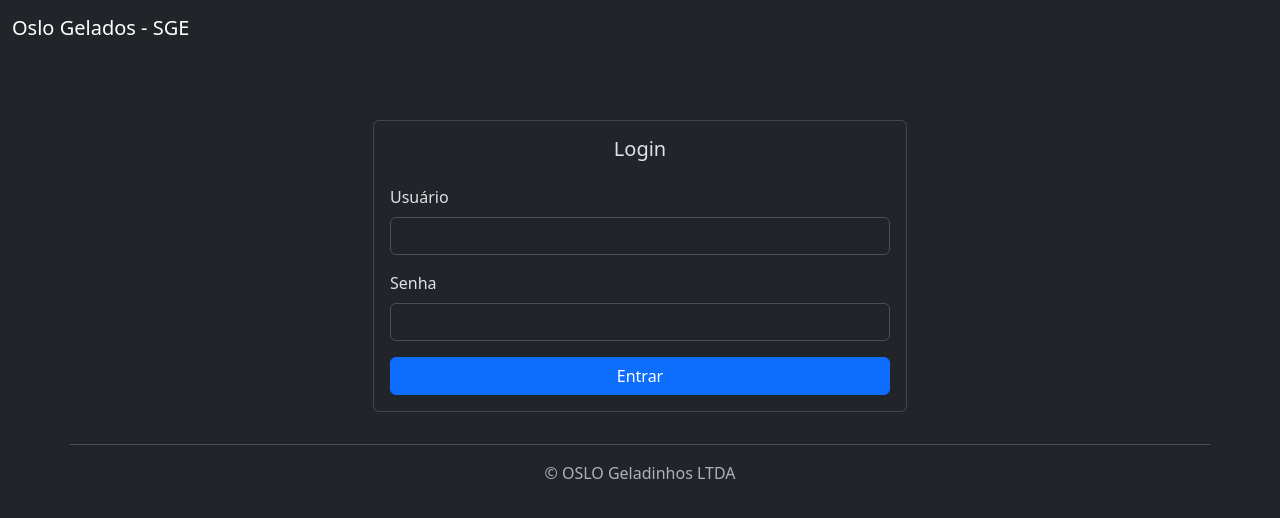
After one commit to PabloNeri66/FreezerStock, a Django app: page /login/ in a window 1280 px wide. The commit adds this page. Shown: the top 518 px of the page. Run offline with Django 5.2, Linux system fonts and the light colour scheme.

Commit message:
Feat: Login e Logout Views

```diff
--- a/core/settings.py
+++ b/core/settings.py
@@ -35,6 +35,12 @@ INSTALLED_APPS = [
     'inflows',
     'outflows',
 ]
+
+LOGIN_URL = 'login'
+
+LOGIN_REDIRECT_URL = '/'
+
+LOGOUT_REDIRECT_URL = '/login/'
 
 MIDDLEWARE = [
     'django.middleware.security.SecurityMiddleware',
--- a/core/templates/base.html
+++ b/core/templates/base.html
@@ -16,7 +16,9 @@
   {% include 'components/_header.html' %}
 
   <div class="container-fluid">
-    {% include 'components/_sidebar.html' %}
+    {% if user.is_authenticated %}
+      {% include 'components/_sidebar.html' %}
+    {% endif %}
     <div class="col py-3">
       <div class="container mt-4">
         <main>
--- a/core/templates/components/_footer.html
+++ b/core/templates/components/_footer.html
@@ -1,5 +1,5 @@
 <footer class="footer mt-auto py-3 text-center">
-  <div class="container">
+  <div class="container border-top pt-3">
     <span class="text-muted">© OSLO Geladinhos LTDA</span>
   </div>
 </footer>
--- a/core/templates/components/_header.html
+++ b/core/templates/components/_header.html
@@ -1,5 +1,5 @@
 <nav class="navbar navbar-expand-lg navbar-light bg-dark">
   <div class="container-fluid">
-    <a class="navbar-brand text-white" href={% url "geladinho_list" %}>Oslo Gelados - SGE</a>
+    <a class="navbar-brand text-white" href={% url "home" %}>Oslo Gelados - SGE</a>
   </div>
 </nav>
--- a/core/templates/home.html
+++ b/core/templates/home.html
@@ -85,6 +85,8 @@
         </script>
     </div>
 
+    <div class="container border-top pt-3"></div>
+
     <div class="row mt-4 justify-content-center">
         <div class="col-md-6 text-center">
             <h5 class="mb-3">
@@ -94,7 +96,7 @@
             <div class="embed-responsive embed-responsive-1by1" style="width: 400px; display: inline-block;">
                 <canvas id="geladinhoByFlavorChart"></canvas>
             </div>
-
+            <div class="container border-top pt-3"></div>
 
             <script>
             document.addEventListener("DOMContentLoaded", function() {
@@ -141,6 +143,7 @@
 
             });
             </script>
+            <div class='mb-3'></div>
     </div>
 
 
--- /dev/null
+++ b/core/templates/registration/login.html
@@ -0,0 +1,62 @@
+{% extends 'base.html' %}
+{% block title %}Login{% endblock %}
+
+{% block content %}
+<div class="container mt-5">
+  <div class="row justify-content-center">
+    <div class="col-md-6">
+      <div class="card">
+        <div class="card-body">
+          <h5 class="card-title text-center mb-4">Login</h5>
+
+          <form method="post" onsubmit="desabilitarBotaoLogin();">
+            {% csrf_token %}
+
+            <div class="mb-3">
+              <label for="username" class="form-label">Usuário</label>
+              <input type="text" class="form-control" id="username" name="username" required>
+            </div>
+
+            <div class="mb-3">
+              <label for="password" class="form-label">Senha</label>
+              <input type="password" class="form-control" id="password" name="password" required>
+            </div>
+
+            <div class="d-grid gap-2">
+              <button
+                id="btn-login"
+                type="submit"
+                class="btn btn-primary">
+                Entrar
+              </button>
+            </div>
+          </form>
+
+          {% if form.errors %}
+            <div class="alert alert-danger mt-4">
+              <ul class="mb-0">
+                {% for field in form %}
+                  {% for error in field.errors %}
+                    <li>{{ error }}</li>
+                  {% endfor %}
+                {% endfor %}
+                {% for error in form.non_field_errors %}
+                  <li>{{ error }}</li>
+                {% endfor %}
+              </ul>
+            </div>
+          {% endif %}
+        </div>
+      </div>
+    </div>
+  </div>
+</div>
+
+<script>
+  function desabilitarBotaoLogin() {
+    const botao = document.getElementById("btn-login");
+    botao.disabled = true;
+    botao.innerText = "Entrando...";
+  }
+</script>
+{% endblock %}
--- a/core/urls.py
+++ b/core/urls.py
@@ -24,6 +24,7 @@ urlpatterns = [
     path('admin/', admin.site.urls),
     path('', views.home, name='home'),
     path('login/', auth_views.LoginView.as_view(), name='login'),
+    path('logout/', auth_views.LogoutView.as_view(next_page='login'), name='logout'),
 
     path('', include('geladinhos.urls')),
     path('', include('inflows.urls')),
--- a/core/views.py
+++ b/core/views.py
@@ -1,8 +1,10 @@
 from django.shortcuts import render
+from django.contrib.auth.decorators import login_required
 from . import metrics
 import json
 
 
+@login_required(login_url='login')
 def home(request):
     geladinho_metrics = metrics.get_geladinho_metrics()
     sales_metrics = metrics.get_sales_metrics()
```
Also changed, not shown: core/templates/components/_sidebar.html (+10 -0 lines), geladinhos/views.py (+6 -5 lines), inflows/views.py (+4 -3 lines), outflows/views.py (+4 -3 lines).
